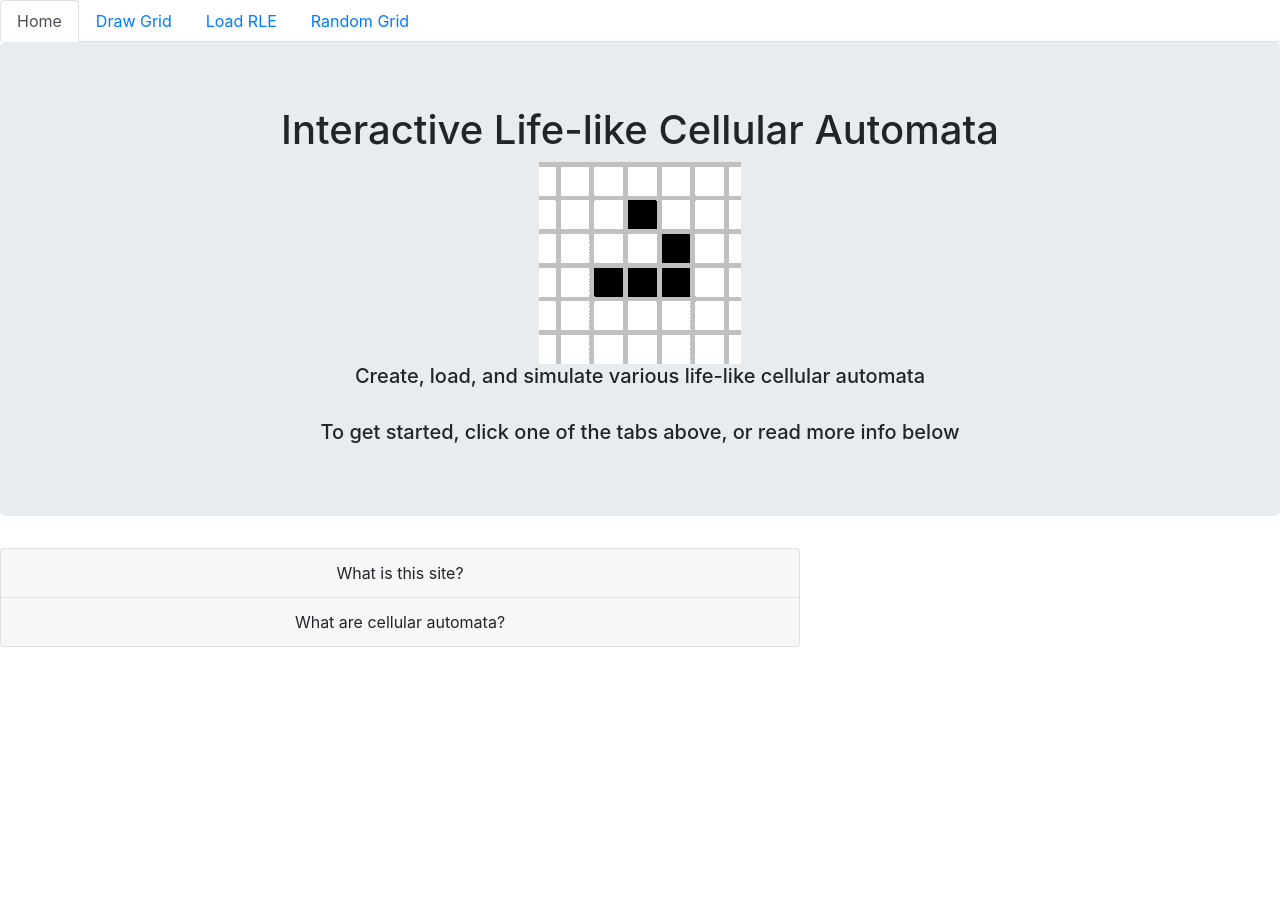
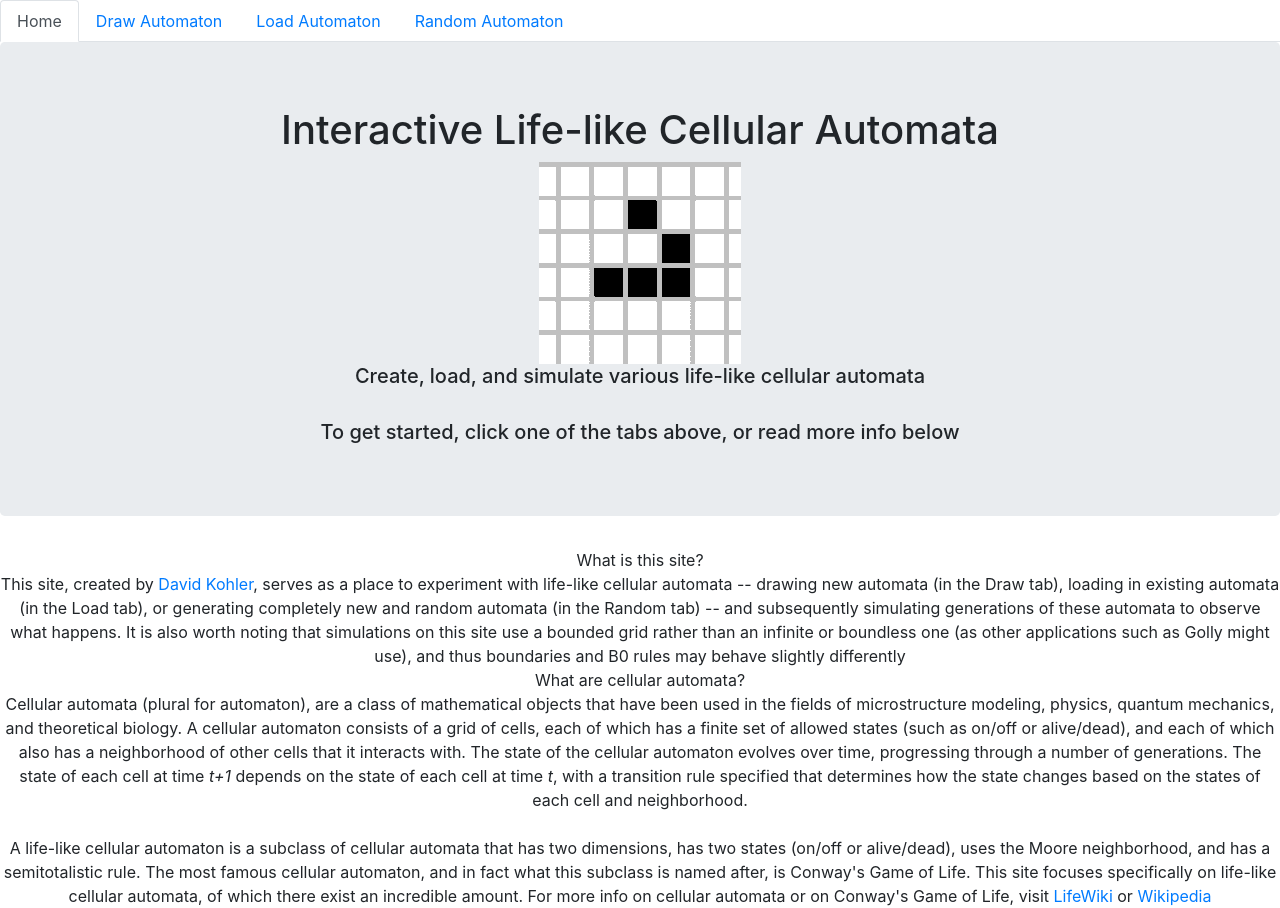
Before and after one commit to DavidKohler/Interactive-Life-like-Cellular-Automata, a React (Create React App) app: page / in a window 1280 px wide. Before the commit the page ends 800 px from the top, so only its background shows below. Built offline with nearby package versions, Linux system fonts and the light colour scheme.

Commit message:
[add] added description to draw automaton page

```diff
--- a/src/App.js
+++ b/src/App.js
@@ -53,13 +53,13 @@ class App extends React.Component {
           <Tab eventKey="home" title="Home">
             <HomePage />
           </Tab>
-          <Tab eventKey="draw" title="Draw Grid">
+          <Tab eventKey="draw" title="Draw Automaton">
             <DrawGridPage key={this.state.refreshTabVal} />
           </Tab>
-          <Tab eventKey="loadrle" title="Load RLE">
+          <Tab eventKey="loadrle" title="Load Automaton">
             <LoadRLEPage key={this.state.refreshTabVal} />
           </Tab>
-          <Tab eventKey="random" title="Random Grid">
+          <Tab eventKey="random" title="Random Automaton">
             <RandomGridPage key={this.state.refreshTabVal} />
           </Tab>
         </Tabs>
--- a/src/components/SavedRLEModal.js
+++ b/src/components/SavedRLEModal.js
@@ -67,7 +67,7 @@ class SavedRLEModal extends Component {
     return (
       <div>
         <Button variant="primary" onClick={this.handleShow}>
-          View RLE File
+          Save Automaton
         </Button>
 
         <Modal show={this.state.showModal} size="lg" onHide={this.handleClose}>
--- a/src/tab_pages/DrawGridPage.js
+++ b/src/tab_pages/DrawGridPage.js
@@ -1,4 +1,6 @@
+import Accordion from 'react-bootstrap/Accordion';
 import Button from 'react-bootstrap/Button';
+import Card from 'react-bootstrap/Card';
 import Drawer from '@material-ui/core/Drawer';
 import InteractiveGrid from '../components/InteractiveGrid';
 import SavedRLEModal from '../components/SavedRLEModal';
@@ -76,32 +78,63 @@ class DrawGridPage extends Component {
     let displayGrid = this.state.loadGrid;
     return (
       <div>
-        Draw Grid Page!
-        {!displayGrid && (
-          <Button onClick={this.makeGridAppear}>{'Open Grid'}</Button>
-        )}
-        {displayGrid && (
-          <InteractiveGrid
-            key={this.props.refreshVal}
-            rows={this.state.rows}
-            cols={this.state.cols}
-            refLoc={this.renderRef}
-          />
-        )}
-        {displayGrid && (
-          <div className="save-rle-container">
-            <SavedRLEModal {...this.state} />
-          </div>
-        )}
+        <div>
+          <Accordion defaultActiveKey="0">
+            <Card>
+              <Accordion.Toggle as={Card.Header} eventKey="0">
+                Click Here to Toggle Page Explanation
+              </Accordion.Toggle>
+              <Accordion.Collapse eventKey="0">
+                <Card.Body>
+                  This is the <b>Draw Automaton</b> page where the user is able
+                  to create a grid of their desired size, draw a cellular
+                  automaton to their liking, and save this automaton to simulate
+                  later in the <b>Load Automaton</b> tab or another application
+                  <br />
+                  <br />
+                  Click the <b>Resize</b> button to open a drawer that will
+                  allow the user to change the dimensions of the grid that will
+                  be generated. Change the desired number of rows or columns and
+                  hit submit to save any changes and close the drawer <br />
+                  <br />
+                  The <b>Open Grid</b> button then lets the user open the
+                  interactive grid of specified size (or 10x10 by default). Now,
+                  the user is able to click on any grid cells to toggle them
+                  on/off. A blank (white) cell is off or dead, while a filled
+                  (black) cell is on or alive. <br />
+                  <br /> When the user is satisfied with their automaton they
+                  have drawn, they may hit the <b>Save Automaton</b> button to
+                  open a modal window showing the RLE format of their automaton.
+                  The user may now copy the RLE text or click the{' '}
+                  <b>Download</b> button to download this RLE to a file
+                  <br />
+                  <br />
+                  RLE (or Run Length Encoded) is a file format commonly used for
+                  storing and reading cellular automata patterns. For more
+                  information about how it works, visit the{' '}
+                  <a
+                    href={'https://www.conwaylife.com/wiki/Run_Length_Encoded'}
+                  >
+                    LifeWiki
+                  </a>
+                </Card.Body>
+              </Accordion.Collapse>
+            </Card>
+          </Accordion>
+        </div>
         <div className="customizer-drawer">
           <React.Fragment key={'drawerOpen'}>
-            <Button onClick={this.toggleDrawer(true)}>{'Customize'}</Button>
+            <Button onClick={this.toggleDrawer(true)}>{'Resize'}</Button>
             <Drawer
               anchor={'right'}
               onClose={this.toggleDrawer(false)}
               open={this.state.drawerOpen}
             >
               <div className="column-slider" style={wrapperStyle}>
+                <div>
+                  Customize dimensions of interactive grid. Remember to hit
+                  submit to save changes!
+                </div>
                 {`Columns: ${this.state.cols}`}
                 <Slider
                   defaultValue={this.state.cols}
@@ -129,6 +162,22 @@ class DrawGridPage extends Component {
             </Drawer>
           </React.Fragment>
         </div>
+        {displayGrid && (
+          <div className="save-rle-container">
+            <SavedRLEModal {...this.state} />
+          </div>
+        )}
+        {!displayGrid && (
+          <Button onClick={this.makeGridAppear}>{'Open Grid'}</Button>
+        )}
+        {displayGrid && (
+          <InteractiveGrid
+            key={this.props.refreshVal}
+            rows={this.state.rows}
+            cols={this.state.cols}
+            refLoc={this.renderRef}
+          />
+        )}
       </div>
     );
   }
@@ -138,4 +187,3 @@ export default DrawGridPage;
 
 //TODO
 // styling
-// description
--- a/src/tab_pages/HomePage.js
+++ b/src/tab_pages/HomePage.js
@@ -1,5 +1,3 @@
-import Accordion from 'react-bootstrap/Accordion';
-import Card from 'react-bootstrap/Card';
 import exampleGif from '../assets/gliderGif.gif';
 import Jumbotron from 'react-bootstrap/Jumbotron';
 import React, { Component } from 'react';
@@ -24,17 +22,8 @@ class HomePage extends Component {
             </h5>
           </Jumbotron>
           <div>
-            <Accordion defaultActiveKey="" style={{ width: '800px' }}>
-              <Card>
-                <Accordion.Toggle
-                  as={Card.Header}
-                  eventKey="0"
-                  style={{ cursor: 'pointer' }}
-                >
-                  What is this site?
-                </Accordion.Toggle>
-                <Accordion.Collapse eventKey="0">
-                  <Card.Body>
+            <div>What is this site?</div>
+            <div>
               This site, created by{' '}
               <a
                 href={'https://dakokohler.com/'}
@@ -43,51 +32,38 @@ class HomePage extends Component {
               >
                 David Kohler
               </a>
-                    , serves as a place to experiment with life-like cellular
-                    automata -- drawing new automata (in the Draw tab), loading
-                    in existing automata (in the Load tab), or generating
-                    completely new and random automata (in the Random tab) --
-                    and subsequently simulating generations of these automata to
-                    observe what happens. It is also worth noting that
-                    simulations on this site use a bounded grid rather than an
-                    infinite or boundless one (as other applications such as
-                    Golly might use), and thus boundaries and B0 rules may
+              , serves as a place to experiment with life-like cellular automata
+              -- drawing new automata (in the Draw tab), loading in existing
+              automata (in the Load tab), or generating completely new and
+              random automata (in the Random tab) -- and subsequently simulating
+              generations of these automata to observe what happens. It is also
+              worth noting that simulations on this site use a bounded grid
+              rather than an infinite or boundless one (as other applications
+              such as Golly might use), and thus boundaries and B0 rules may
               behave slightly differently
-                  </Card.Body>
-                </Accordion.Collapse>
-              </Card>
-              <Card>
-                <Accordion.Toggle
-                  as={Card.Header}
-                  eventKey="1"
-                  style={{ cursor: 'pointer' }}
-                >
-                  What are cellular automata?
-                </Accordion.Toggle>
-                <Accordion.Collapse eventKey="1">
-                  <Card.Body>
+            </div>
+            <div>What are cellular automata?</div>
+            <div>
               Cellular automata (plural for automaton), are a class of
               mathematical objects that have been used in the fields of
               microstructure modeling, physics, quantum mechanics, and
-                    theoretical biology. A cellular automaton consists of a grid
-                    of cells, each of which has a finite set of allowed states
-                    (such as on/off or alive/dead), and each of which also has a
-                    neighborhood of other cells that it interacts with. The
-                    state of the cellular automaton evolves over time,
-                    progressing through a number of generations. The state of
-                    each cell at time <i>t+1</i> depends on the state of each
-                    cell at time <i>t</i>, with a transition rule specified that
-                    determines how the state changes based on the states of each
-                    cell and neighborhood. <br />
-                    <br />A life-like cellular automaton is a subclass of
-                    cellular automata that has two dimensions, has two states
-                    (on/off or alive/dead), uses the Moore neighborhood, and has
-                    a semitotalistic rule. The most famous cellular automaton,
-                    and in fact what this subclass is named after, is Conway's
-                    Game of Life. This site focuses specifically on life-like
-                    cellular automata, of which there exist an incredible
-                    amount. For more info on cellular automata or on Conway's
-                    Game of Life, visit{' '}
+              theoretical biology. A cellular automaton consists of a grid of
+              cells, each of which has a finite set of allowed states (such as
+              on/off or alive/dead), and each of which also has a neighborhood
+              of other cells that it interacts with. The state of the cellular
+              automaton evolves over time, progressing through a number of
+              generations. The state of each cell at time <i>t+1</i> depends on
+              the state of each cell at time <i>t</i>, with a transition rule
+              specified that determines how the state changes based on the
+              states of each cell and neighborhood. <br />
+              <br />A life-like cellular automaton is a subclass of cellular
+              automata that has two dimensions, has two states (on/off or
+              alive/dead), uses the Moore neighborhood, and has a semitotalistic
+              rule. The most famous cellular automaton, and in fact what this
+              subclass is named after, is Conway's Game of Life. This site
+              focuses specifically on life-like cellular automata, of which
+              there exist an incredible amount. For more info on cellular
+              automata or on Conway's Game of Life, visit{' '}
               <a
                 href={'https://www.conwaylife.com/wiki/Main_Page'}
                 rel="noopener noreferrer"
@@ -103,10 +79,7 @@ class HomePage extends Component {
               >
                 Wikipedia
               </a>
-                  </Card.Body>
-                </Accordion.Collapse>
-              </Card>
-            </Accordion>
+            </div>
           </div>
         </div>
       </div>
```
Lines whose indentation alone changed are shown as unchanged.
